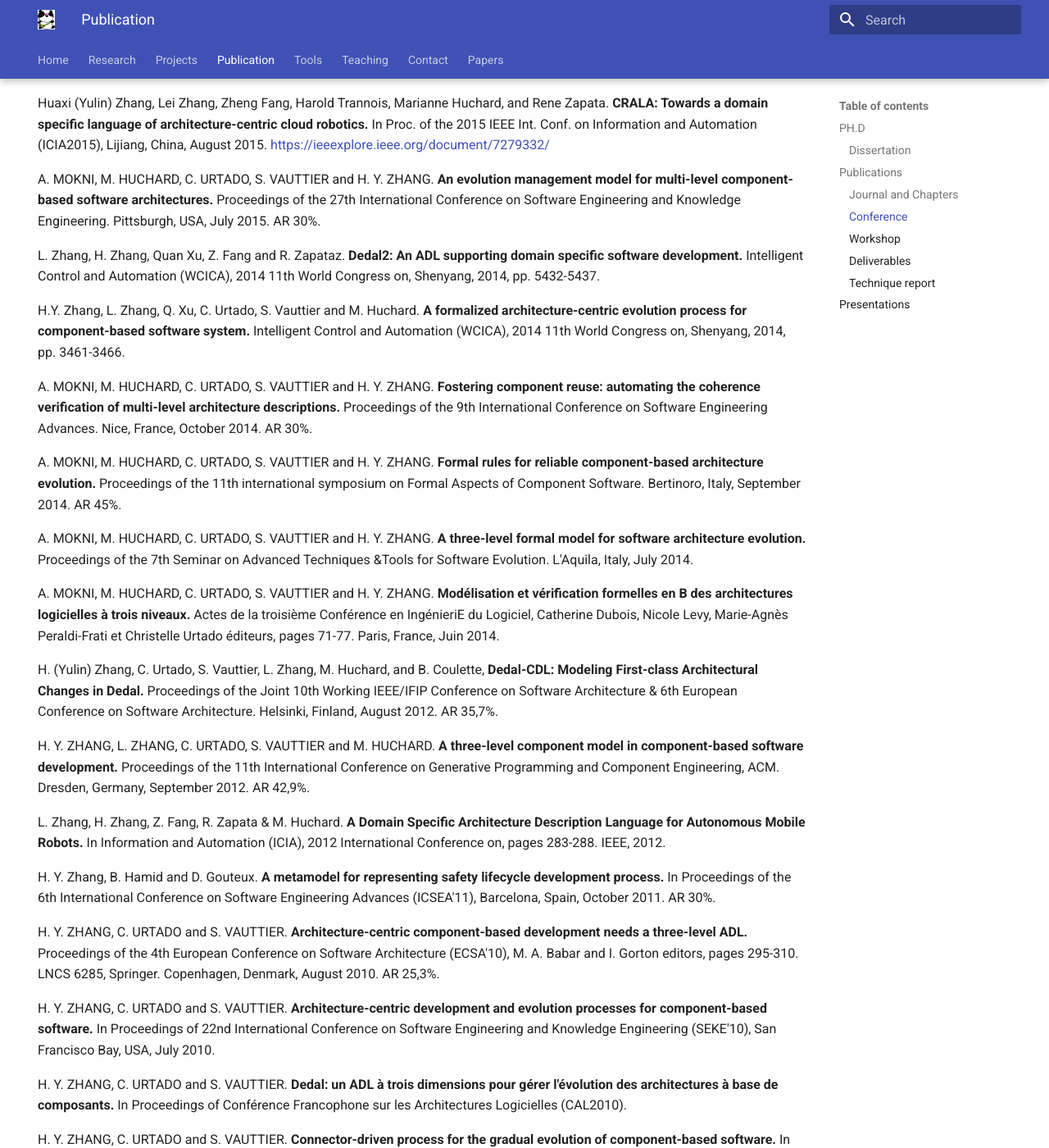
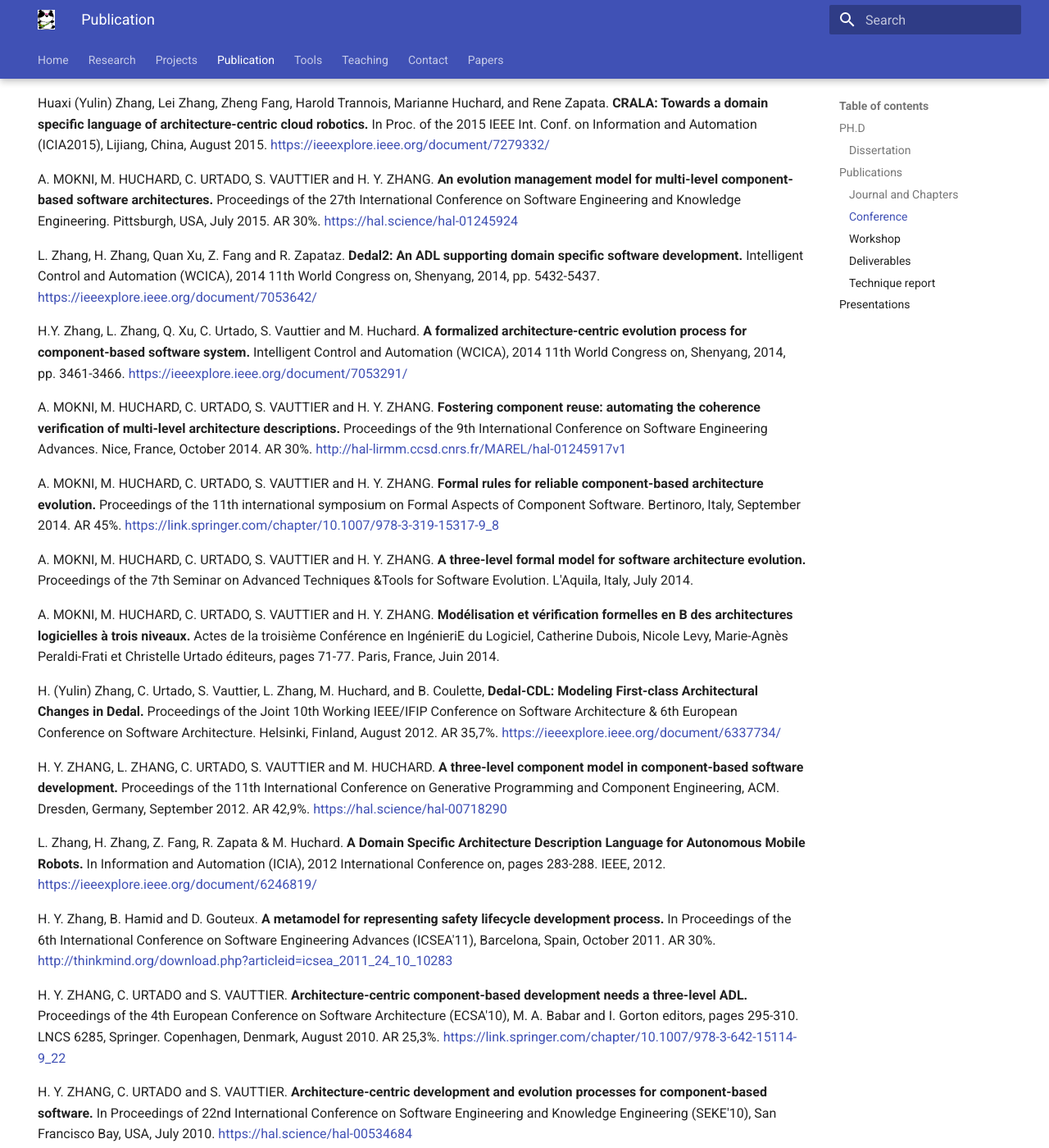
Before and after one commit to yulinz888888/yulinz888888.github.io, an MkDocs documentation site: the page built from docs/publications.md, in a window 1280 px wide and 1400 px high, scrolled down 2071 px. Shown: the whole window at 82% size. Built offline with MkDocs 1.6.1 and Material for MkDocs 9.7.7, drawn with Linux system fonts in a browser that asks for light colours; some of the changed lines change nothing that is shown; some of the changed text lies outside the part shown.

Commit message:
Add links to 25 conference and journal papers

```diff
--- a/docs/publications.md
+++ b/docs/publications.md
@@ -61,35 +61,35 @@ C. Huang, L. Zhang, T. Liu, and H.Y. Zhang, **A Control Middleware for Cloud Rob
 
 Huaxi (Yulin) Zhang, Lei Zhang, Zheng Fang, Harold Trannois, Marianne Huchard, and Rene Zapata. **CRALA: Towards a domain specific language of architecture-centric cloud robotics.** In Proc. of the 2015 IEEE Int. Conf. on Information and Automation (ICIA2015), Lijiang, China, August 2015. [https://ieeexplore.ieee.org/document/7279332/](https://ieeexplore.ieee.org/document/7279332/)
 
-A. MOKNI, M. HUCHARD, C. URTADO, S. VAUTTIER and H. Y. ZHANG. **An evolution management model for multi-level component-based software architectures.** Proceedings of the 27th International Conference on Software Engineering and Knowledge Engineering. Pittsburgh, USA, July 2015. AR 30%.
+A. MOKNI, M. HUCHARD, C. URTADO, S. VAUTTIER and H. Y. ZHANG. **An evolution management model for multi-level component-based software architectures.** Proceedings of the 27th International Conference on Software Engineering and Knowledge Engineering. Pittsburgh, USA, July 2015. AR 30%. [https://hal.science/hal-01245924](https://hal.science/hal-01245924)
 
-L. Zhang, H. Zhang, Quan Xu, Z. Fang and R. Zapataz. **Dedal2: An ADL supporting domain specific software development.** Intelligent Control and Automation (WCICA), 2014 11th World Congress on, Shenyang, 2014, pp. 5432-5437.
+L. Zhang, H. Zhang, Quan Xu, Z. Fang and R. Zapataz. **Dedal2: An ADL supporting domain specific software development.** Intelligent Control and Automation (WCICA), 2014 11th World Congress on, Shenyang, 2014, pp. 5432-5437. [https://ieeexplore.ieee.org/document/7053642/](https://ieeexplore.ieee.org/document/7053642/)
 
-H.Y. Zhang, L. Zhang, Q. Xu, C. Urtado, S. Vauttier and M. Huchard. **A formalized architecture-centric evolution process for component-based software system.** Intelligent Control and Automation (WCICA), 2014 11th World Congress on, Shenyang, 2014, pp. 3461-3466.
+H.Y. Zhang, L. Zhang, Q. Xu, C. Urtado, S. Vauttier and M. Huchard. **A formalized architecture-centric evolution process for component-based software system.** Intelligent Control and Automation (WCICA), 2014 11th World Congress on, Shenyang, 2014, pp. 3461-3466. [https://ieeexplore.ieee.org/document/7053291/](https://ieeexplore.ieee.org/document/7053291/)
 
-A. MOKNI, M. HUCHARD, C. URTADO, S. VAUTTIER and H. Y. ZHANG. **Fostering component reuse: automating the coherence verification of multi-level architecture descriptions.** Proceedings of the 9th International Conference on Software Engineering Advances. Nice, France, October 2014. AR 30%.
+A. MOKNI, M. HUCHARD, C. URTADO, S. VAUTTIER and H. Y. ZHANG. **Fostering component reuse: automating the coherence verification of multi-level architecture descriptions.** Proceedings of the 9th International Conference on Software Engineering Advances. Nice, France, October 2014. AR 30%. [http://hal-lirmm.ccsd.cnrs.fr/MAREL/hal-01245917v1](http://hal-lirmm.ccsd.cnrs.fr/MAREL/hal-01245917v1)
 
-A. MOKNI, M. HUCHARD, C. URTADO, S. VAUTTIER and H. Y. ZHANG. **Formal rules for reliable component-based architecture evolution.** Proceedings of the 11th international symposium on Formal Aspects of Component Software. Bertinoro, Italy, September 2014. AR 45%.
+A. MOKNI, M. HUCHARD, C. URTADO, S. VAUTTIER and H. Y. ZHANG. **Formal rules for reliable component-based architecture evolution.** Proceedings of the 11th international symposium on Formal Aspects of Component Software. Bertinoro, Italy, September 2014. AR 45%. [https://link.springer.com/chapter/10.1007/978-3-319-15317-9_8](https://link.springer.com/chapter/10.1007/978-3-319-15317-9_8)
 
 A. MOKNI, M. HUCHARD, C. URTADO, S. VAUTTIER and H. Y. ZHANG. **A three-level formal model for software architecture evolution.** Proceedings of the 7th Seminar on Advanced Techniques &Tools for Software Evolution. L'Aquila, Italy, July 2014.
 
 A. MOKNI, M. HUCHARD, C. URTADO, S. VAUTTIER and H. Y. ZHANG. **Modélisation et vérification formelles en B des architectures logicielles à trois niveaux.** Actes de la troisième Conférence en IngénieriE du Logiciel, Catherine Dubois, Nicole Levy, Marie-Agnès Peraldi-Frati et Christelle Urtado éditeurs, pages 71-77. Paris, France, Juin 2014.
 
-H. (Yulin) Zhang, C. Urtado, S. Vauttier, L. Zhang, M. Huchard, and B. Coulette, **Dedal-CDL: Modeling First-class Architectural Changes in Dedal.** Proceedings of the Joint 10th Working IEEE/IFIP Conference on Software Architecture & 6th European Conference on Software Architecture. Helsinki, Finland, August 2012. AR 35,7%.
+H. (Yulin) Zhang, C. Urtado, S. Vauttier, L. Zhang, M. Huchard, and B. Coulette, **Dedal-CDL: Modeling First-class Architectural Changes in Dedal.** Proceedings of the Joint 10th Working IEEE/IFIP Conference on Software Architecture & 6th European Conference on Software Architecture. Helsinki, Finland, August 2012. AR 35,7%. [https://ieeexplore.ieee.org/document/6337734/](https://ieeexplore.ieee.org/document/6337734/)
 
-H. Y. ZHANG, L. ZHANG, C. URTADO, S. VAUTTIER and M. HUCHARD. **A three-level component model in component-based software development.** Proceedings of the 11th International Conference on Generative Programming and Component Engineering, ACM. Dresden, Germany, September 2012. AR 42,9%.
+H. Y. ZHANG, L. ZHANG, C. URTADO, S. VAUTTIER and M. HUCHARD. **A three-level component model in component-based software development.** Proceedings of the 11th International Conference on Generative Programming and Component Engineering, ACM. Dresden, Germany, September 2012. AR 42,9%. [https://hal.science/hal-00718290](https://hal.science/hal-00718290)
 
 L. Zhang, H. Zhang, Z. Fang, R. Zapata & M. Huchard. **A Domain Specific Architecture
 Description Language for Autonomous Mobile Robots.** In Information and Automation
-(ICIA), 2012 International Conference on, pages 283-288. IEEE, 2012.
+(ICIA), 2012 International Conference on, pages 283-288. IEEE, 2012. [https://ieeexplore.ieee.org/document/6246819/](https://ieeexplore.ieee.org/document/6246819/)
 
-H. Y. Zhang, B. Hamid and D. Gouteux. **A metamodel for representing safety lifecycle development process.** In Proceedings of the 6th International Conference on Software Engineering Advances (ICSEA'11), Barcelona, Spain, October 2011. AR 30%.
+H. Y. Zhang, B. Hamid and D. Gouteux. **A metamodel for representing safety lifecycle development process.** In Proceedings of the 6th International Conference on Software Engineering Advances (ICSEA'11), Barcelona, Spain, October 2011. AR 30%. [http://thinkmind.org/download.php?articleid=icsea_2011_24_10_10283](http://thinkmind.org/download.php?articleid=icsea_2011_24_10_10283)
 
-H. Y. ZHANG, C. URTADO and S. VAUTTIER. **Architecture-centric component-based development needs a three-level ADL.** Proceedings of the 4th European Conference on Software Architecture (ECSA'10), M. A. Babar and I. Gorton editors, pages 295-310. LNCS 6285, Springer. Copenhagen, Denmark, August 2010. AR 25,3%.
+H. Y. ZHANG, C. URTADO and S. VAUTTIER. **Architecture-centric component-based development needs a three-level ADL.** Proceedings of the 4th European Conference on Software Architecture (ECSA'10), M. A. Babar and I. Gorton editors, pages 295-310. LNCS 6285, Springer. Copenhagen, Denmark, August 2010. AR 25,3%. [https://link.springer.com/chapter/10.1007/978-3-642-15114-9_22](https://link.springer.com/chapter/10.1007/978-3-642-15114-9_22)
 
 H. Y. ZHANG, C. URTADO and S. VAUTTIER. **Architecture-centric development and
 evolution processes for component-based software.** In Proceedings of 22nd International Conference on
-Software Engineering and Knowledge Engineering (SEKE'10), San Francisco Bay, USA, July 2010.
+Software Engineering and Knowledge Engineering (SEKE'10), San Francisco Bay, USA, July 2010. [https://hal.science/hal-00534684](https://hal.science/hal-00534684)
 
 H. Y. ZHANG, C. URTADO and S. VAUTTIER. **Dedal: un ADL à trois
 dimensions pour gérer l'évolution des architectures à base de composants.** In Proceedings of Conférence Francophone sur les
@@ -97,11 +97,11 @@ Architectures Logicielles (CAL2010).
 
 H. Y. ZHANG, C. URTADO and S. VAUTTIER. **Connector-driven process for the gradual evolution
 of component-based software.** In Proceedings of the 20th Australian Software
-Engineering Conference (ASWEC'09). IEEE. Gold Coast, Australia, April 2009.
+Engineering Conference (ASWEC'09). IEEE. Gold Coast, Australia, April 2009. [https://ieeexplore.ieee.org/document/5076647/](https://ieeexplore.ieee.org/document/5076647/)
 
 H. Y. ZHANG, C. URTADO and S. VAUTTIER. **Connector-driven gradual and dynamic software
 assembly evolution.** In Proceedings of the International Conference on
-Innovation in Software Engineering (ISE'08), M.Mohammadian editor, pages 345-350, IEEE. Vienna, Austria, December 2008.
+Innovation in Software Engineering (ISE'08), M.Mohammadian editor, pages 345-350, IEEE. Vienna, Austria, December 2008. [https://ieeexplore.ieee.org/document/5172649/](https://ieeexplore.ieee.org/document/5172649/)
 
 ### Workshop
 
```
